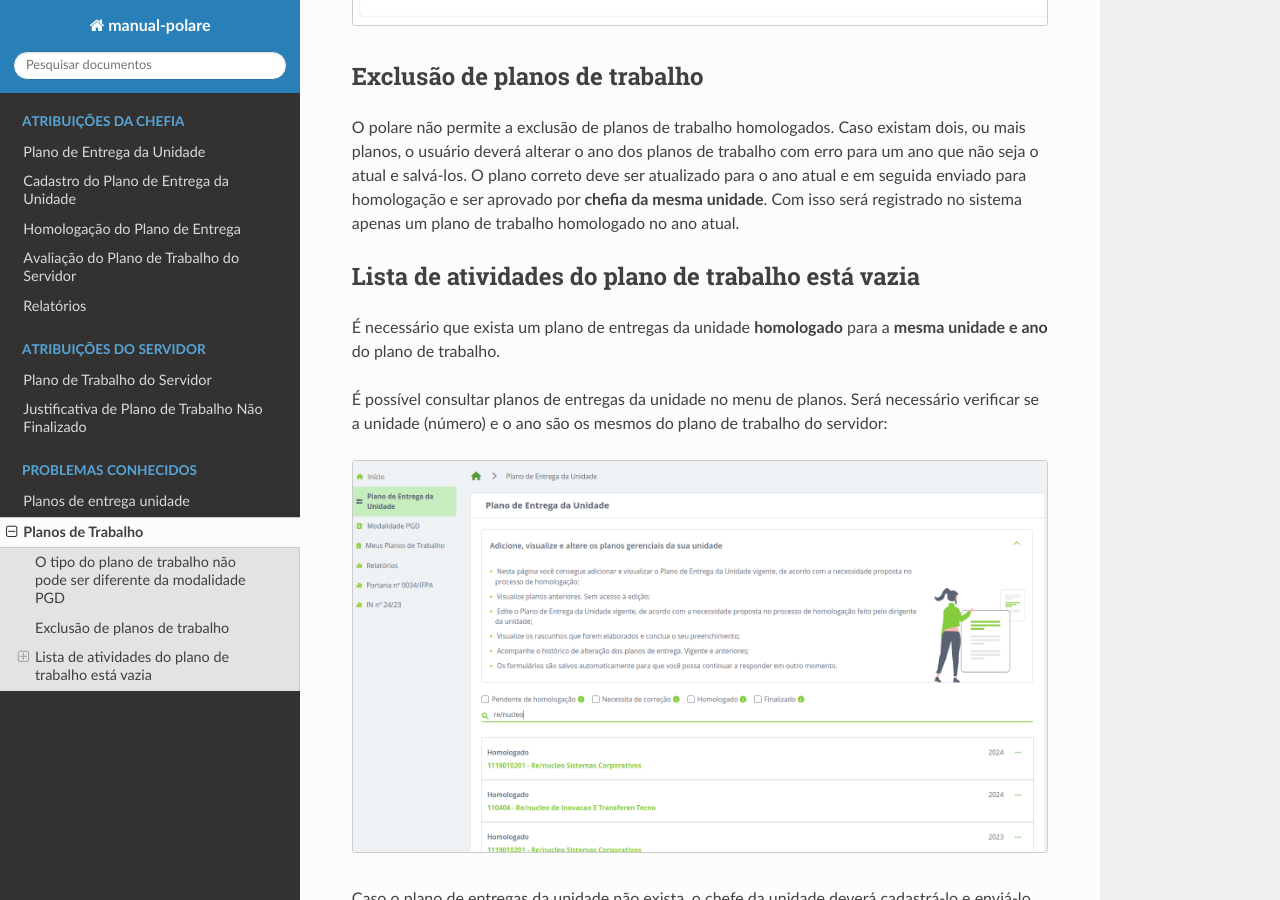
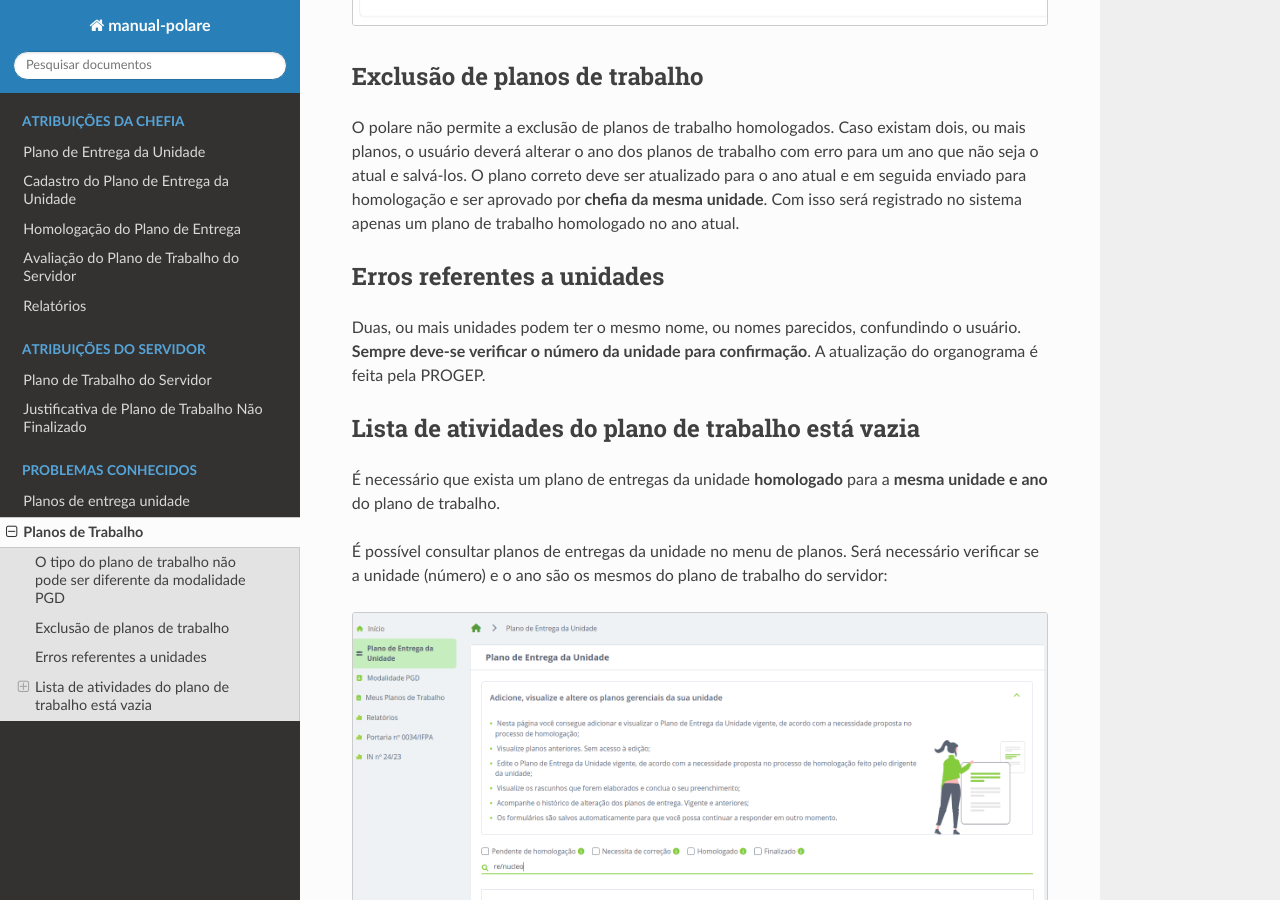
Before and after one commit to djangonauta/manual-polare, a Sphinx documentation site: the page built from docs/erros-plano-trabalho.rst, in a window 1280 px wide and 900 px high, scrolled down 805 px. Built offline with Sphinx 7.4.7 and the Read the Docs theme 2.0.0, drawn with Linux system fonts in a browser that asks for light colours.

Commit message:
feat: problemas conhecidos

```diff
--- a/docs/erros-plano-trabalho.rst
+++ b/docs/erros-plano-trabalho.rst
@@ -22,6 +22,13 @@ usuário deverá alterar o ano dos planos de trabalho com erro para um ano que n
 plano correto deve ser atualizado para o ano atual e em seguida enviado para homologação e ser aprovado por
 **chefia da mesma unidade**. Com isso será registrado no sistema apenas um plano de trabalho homologado no ano
 atual.
+
+
+Erros referentes a unidades
+---------------------------
+
+Duas, ou mais unidades podem ter o mesmo nome, ou nomes parecidos, confundindo o usuário. **Sempre deve-se
+verificar o número da unidade para confirmação**. A atualização do organograma é feita pela PROGEP.
 
 
 Lista de atividades do plano de trabalho está vazia
--- a/docs/erros-planos-entrega-unidade.rst
+++ b/docs/erros-planos-entrega-unidade.rst
@@ -43,3 +43,7 @@ entrega da unidade homologado no ano atual.
 
 Vinculo de chefia não está aparecendo
 -------------------------------------
+
+Perfis de responsabilidade são adicionados pela DTI no SIGADMIN mediante abertura de chamado com portaria
+anexada. O usuário tem acesso ao vínculo de chefia no Polare logo após relogar no sistema. Atenção no número
+da unidade antes de cadastrar a chefia.
```
